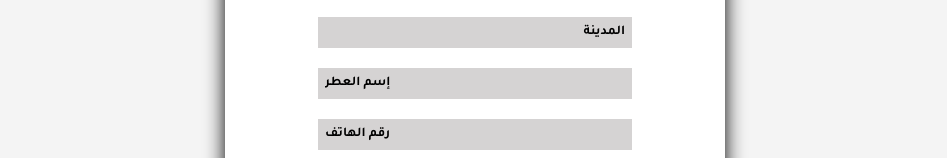
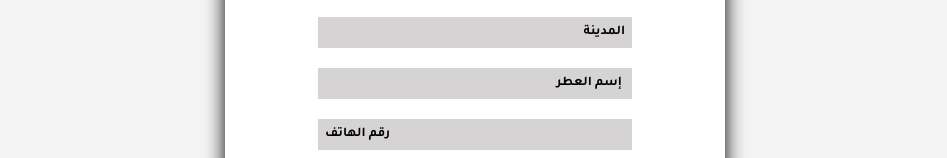
Before and after one commit to hafidasdda/Bazzargroup, a plain HTML site: page index.html in a window 1280 px wide. Shown: the part 2290-2448 px from the top of the page, without its empty margins (165-1112 px from the left). Drawn offline with nearby package versions, Linux system fonts and the light colour scheme.

Commit message:
Update index.html

```diff
--- a/index.html
+++ b/index.html
@@ -184,10 +184,10 @@
           </div>
           <div>
             <input
-              type="tel"
-              name="Product"
-              id="Product"
-              placeholder="إسم العطر"
+              type="text"
+              name="Name"
+              id="Name"
+              placeholder=" إسم العطر"
             />
           </div>
           <div>
```
